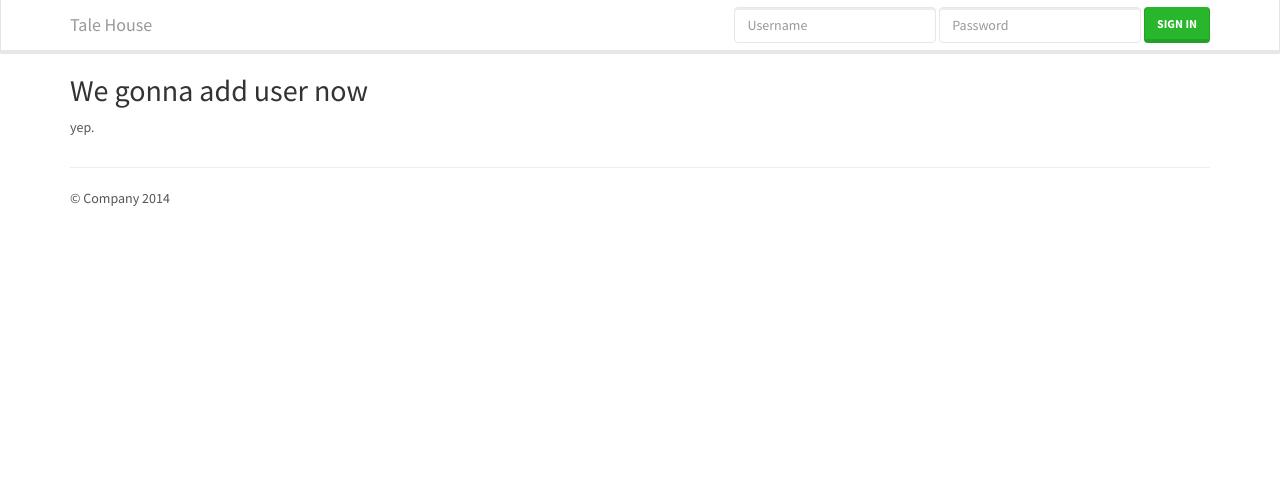
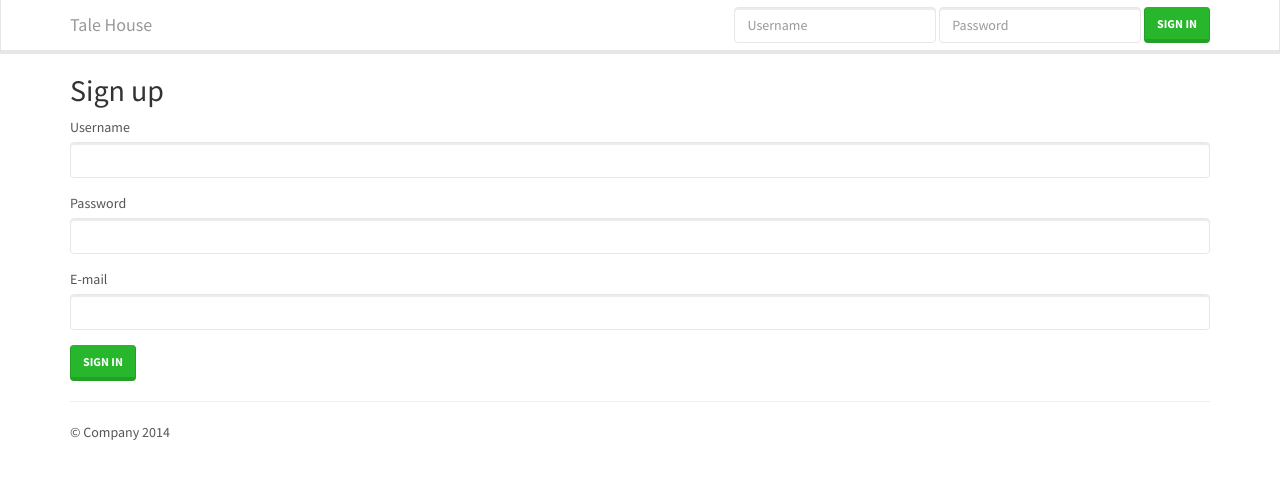
Before and after one commit to berkersonmez/TaleHouse, a Django app: page /user/add/ in a window 1280 px wide. Shown: the top 479 px of the page. Run offline with Django 3.2, Linux system fonts and the light colour scheme; some libraries are stand-ins or nearby versions.

Commit message:
User login, add, logout

```diff
--- a/Teller/forms.py
+++ b/Teller/forms.py
@@ -1,7 +1,41 @@
 from django import forms
+from django.contrib.auth.models import User
 from django.utils.translation import ugettext_lazy as _
+from ckeditor.widgets import CKEditorWidget
+from django.core import validators
 
 
 class UserLoginForm(forms.Form):
     username = forms.CharField(label=_('Username'))
     password = forms.CharField(widget=forms.PasswordInput(), label=_('Password'))
+
+
+class UserAddForm(forms.Form):
+    username = forms.CharField(label=_('Username'),
+                               validators=[
+                                   validators.MinLengthValidator(3),
+                                   validators.MaxLengthValidator(20)
+                               ])
+    password = forms.CharField(widget=forms.PasswordInput(),
+                               label=_('Password'),
+                               validators=[
+                                   validators.MinLengthValidator(6)
+                               ])
+    email = forms.EmailField(label=_('E-mail'))
+
+    def clean_username(self):
+        username = self.cleaned_data.get("username")
+        if username and User.objects.filter(username=username).count() > 0:
+            raise forms.ValidationError("Username is already in use.")
+        return username
+
+    def clean_email(self):
+        email = self.cleaned_data.get("email")
+        if email and User.objects.filter(email=email).count() > 0:
+            raise forms.ValidationError("E-mail is already in use.")
+        return email
+
+
+class TalePartForm(forms.Form):
+    name = forms.CharField(label=_('Name'))
+    content = forms.CharField(widget=CKEditorWidget(), label=_('Content'))
--- a/Teller/models.py
+++ b/Teller/models.py
@@ -7,7 +7,6 @@ from django.contrib.auth.models import User
 class Profile(models.Model):
     user = models.OneToOneField(User, verbose_name=_('user'))
     selected_links = models.ManyToManyField('TaleLink', verbose_name=_('selected links'), blank=True, null=True)
-    slug = models.SlugField(_('slug'), max_length=150, unique=True)
 
 
 class Tale(models.Model):
--- a/Teller/templates/Teller/user_add.html
+++ b/Teller/templates/Teller/user_add.html
@@ -1,11 +1,31 @@
 {% extends "base-navbar.html" %}
+{% load widget_tweaks %}
 {% block title %}Sign up{% endblock %}
 {% block body %}
-      <!-- Example row of columns -->
-      <div class="row">
+    <!-- Example row of columns -->
+    <div class="row">
         <div class="col-md-12">
-          <h2>We gonna add user now</h2>
-          <p>yep.</p>
+            <h2>Sign up</h2>
+            {{ user_add_form.non_field_errors }}
+            <form action="{% url 'user_add' %}" role="form" method="post">
+                {% csrf_token %}
+                <div class="form-group">
+                    <label for="id_username">{{ user_add_form.username.label }}</label>
+                    {% render_field user_add_form.username class="form-control" %}
+                    <span class="help-block">{{ user_add_form.username.errors }}</span>
+                </div>
+                <div class="form-group">
+                    <label for="id_password">{{ user_add_form.password.label }}</label>
+                    {% render_field user_add_form.password class="form-control" %}
+                    <span class="help-block">{{ user_add_form.password.errors }}</span>
+                </div>
+                <div class="form-group">
+                    <label for="id_email">{{ user_add_form.email.label }}</label>
+                    {% render_field user_add_form.email class="form-control" %}
+                    <span class="help-block">{{ user_add_form.email.errors }}</span>
+                </div>
+                <button type="submit" class="btn btn-success">Sign in</button>
+            </form>
         </div>
-      </div>
+    </div>
 {% endblock %}
--- a/Teller/templates/base-navbar.html
+++ b/Teller/templates/base-navbar.html
@@ -16,9 +16,10 @@
                 {% if profile %}
                     <ul class="nav navbar-nav navbar-right">
                         <li class="dropdown">
-                            <a href="#" class="dropdown-toggle" data-toggle="dropdown">{{ profile.user.username }} <span class="caret"></span></a>
+                            <a href="#" class="dropdown-toggle" data-toggle="dropdown">{{ profile.user.username }} <span
+                                    class="caret"></span></a>
                             <ul class="dropdown-menu" role="menu">
-                                <li><a href="#">Action</a></li>
+                                <li><a href="{% url 'tale_add_part' %}">Add Tale Part</a></li>
                                 <li><a href="#">Another action</a></li>
                                 <li><a href="#">Something else here</a></li>
                                 <li class="divider"></li>
@@ -38,7 +39,8 @@
                         <button type="submit" class="btn btn-success">Sign in</button>
                     </form>
                 {% endif %}
-            </div><!--/.navbar-collapse -->
+            </div>
+            <!--/.navbar-collapse -->
         </div>
     </div>
 {% endblock %}
--- a/Teller/urls.py
+++ b/Teller/urls.py
@@ -1,12 +1,12 @@
-
 from django.conf.urls import patterns, url
 
 from Teller import views
 
 urlpatterns = patterns('',
-    url(r'^$', views.index, name='index'),
-    url(r'^user/add/$', views.user_add, name='user_add'),
-    url(r'^user/login/$', views.user_login, name='user_login'),
-    url(r'^user/logout/$', views.user_logout, name='user_logout'),
-    url(r'^error/(?P<error_message>[\w ]+)$', views.error_info, name='error_info'),
+                       url(r'^$', views.index, name='index'),
+                       url(r'^user/add/$', views.user_add, name='user_add'),
+                       url(r'^user/login/$', views.user_login, name='user_login'),
+                       url(r'^user/logout/$', views.user_logout, name='user_logout'),
+                       url(r'^tale/part/add$', views.tale_add_part, name='tale_add_part'),
+                       url(r'^error/(?P<error_message>[\w ]+)$', views.error_info, name='error_info'),
 )
--- a/Teller/views/__init__.py
+++ b/Teller/views/__init__.py
@@ -1,3 +1,4 @@
 from index import *
 from user import *
 from error import *
+from tale import *
--- a/Teller/views/user.py
+++ b/Teller/views/user.py
@@ -1,12 +1,31 @@
+from django.contrib.auth.models import User
 from django.shortcuts import redirect
+from Teller.models import Profile
 from Teller.shortcuts.teller_shortcuts import render_with_defaults
-from Teller.forms import UserLoginForm
+from Teller.forms import UserLoginForm, UserAddForm
 from django.contrib.auth import authenticate, login, logout
 from django.utils.translation import ugettext_lazy as _
 
 
 def user_add(request):
-    return render_with_defaults(request, 'Teller/user_add.html', {})
+    if request.method == 'POST':
+        form = UserAddForm(request.POST)
+        if form.is_valid():
+            username = form.cleaned_data['username']
+            password = form.cleaned_data['password']
+            email = form.cleaned_data['email']
+            user = User.objects.create_user(username, email, password)
+            profile = Profile.objects.create(user=user)
+            user = authenticate(username=username, password=password)
+            if user is None or not user.is_active or profile is None:
+                return redirect('error_info', 'An error occured')
+            login(request, user)
+            return redirect('index')
+
+    else:
+        form = UserAddForm()
+    context = {'user_add_form': form}
+    return render_with_defaults(request, 'Teller/user_add.html', context)
 
 
 def user_login(request):
```
Also changed, not shown: Teller/admin.py (+10 -1 lines), Teller/templates/Teller/tale_add_part.html (added, +22 -0 lines), Teller/views/tale.py (added, +8 -0 lines).
